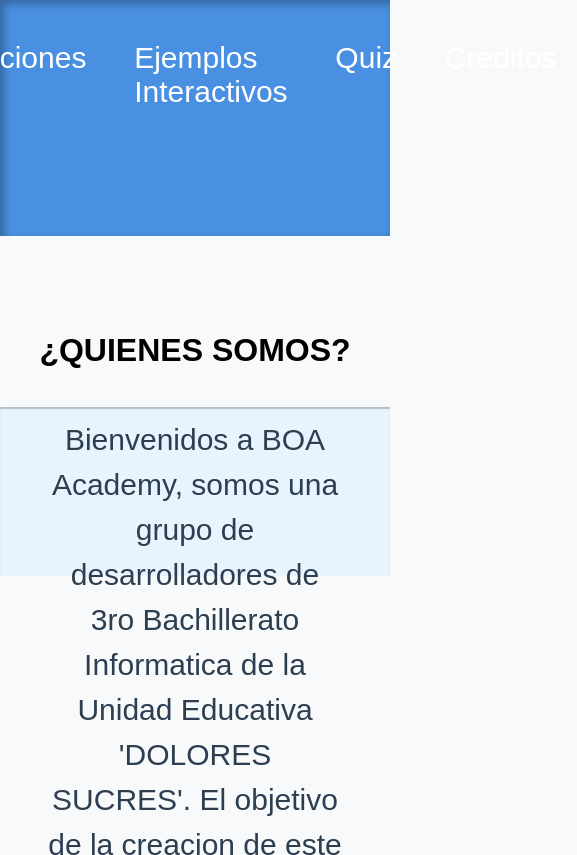
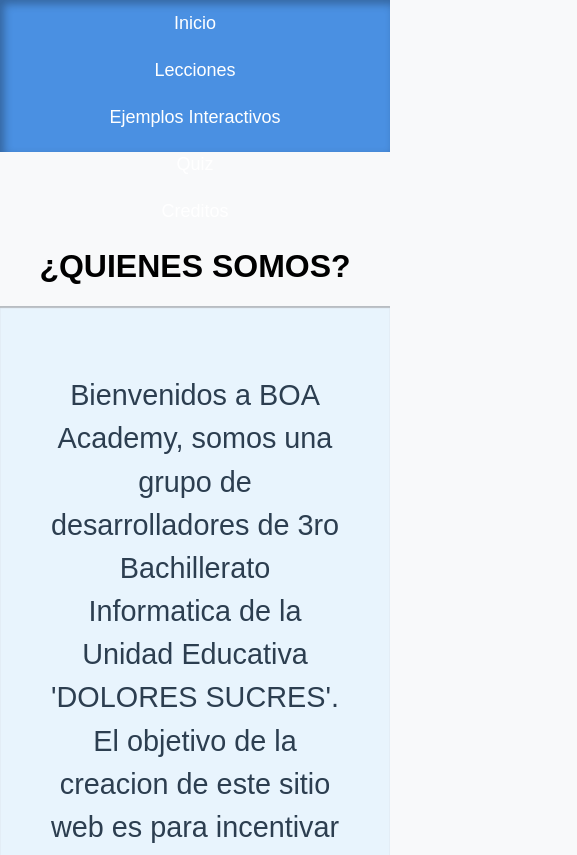
Before and after one commit to Qwertvy/boaestudios, a plain HTML site: page index.html in a window 390 px wide. Shown: the top 855 px of the page, 577 px wide, since content can reach past the window. Drawn offline with Linux system fonts and the light colour scheme; a web font is replaced by a local one.

Commit message:
Add files via upload

```diff
--- a/style.css
+++ b/style.css
@@ -61,7 +61,7 @@ body{
 p{
     font-family: "Alan Sans", sans-serif;
     font-style: normal;
-    font-size: 30px;
+    font-size: 1.8rem;
     text-align: center;
     padding: 10px;
     margin: 10mm;
@@ -82,3 +82,31 @@ h1{
     margin-top: 1in;
     text-align: center;
 }
+
+@media (max-width: 768px) {
+    li {
+        font-size: 18px;
+        margin-top: 5%;
+        margin: 5px;
+    }
+
+    ul {
+        flex-direction: column;   /* menú en columna */
+        align-items: center;
+    }
+
+    a {
+        padding: 8px 16px;
+    }
+}
+
+@media (max-width: 600px) {
+    #baner {
+        height: 18vh;
+    }
+
+    #pre {
+        height: auto; /* se ajusta al contenido */
+        padding: 20px 0;
+    }
+}
```
